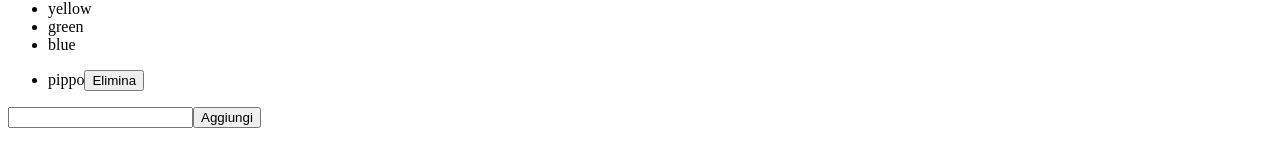
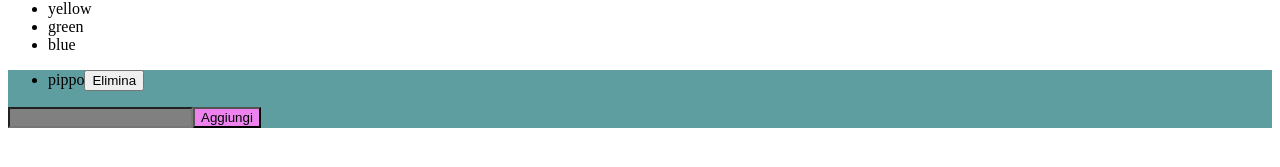
Before and after one commit to AlessioNatale/React, a React (Vite) app in the folder esercizi/: page / in a window 1280 px wide. Shown: the part 593-760 px from the top of the page. Built offline with nearby package versions, Linux system fonts and the light colour scheme.

Commit message:
commit-es-64

```diff
--- /dev/null
+++ b/esercizi/src/TodoList.module.scss
@@ -0,0 +1,11 @@
+.todo{
+    background-color: cadetblue;
+}
+
+.inputClass{
+    background-color: gray;
+}
+
+.button{
+    background-color: violet;
+}
--- a/esercizi/src/Todolist.jsx
+++ b/esercizi/src/Todolist.jsx
@@ -1,4 +1,5 @@
 import React, { useState } from 'react';
+import classes from "./TodoList.module.scss"
 
 export function Todolist({ items }) {
   const [newItem, setNewItem] = useState('');
@@ -20,7 +21,7 @@ export function Todolist({ items }) {
   };
 
   return (
-    <div>
+    <div className={classes.todo}>
       <ul>
         {itemsArray.map((item, index) => (
           <li key={index}>
@@ -29,8 +30,8 @@ export function Todolist({ items }) {
           </li>
         ))}
       </ul>
-      <input value={newItem} onChange={(e) => setNewItem(e.target.value)}/>
-      <button onClick={handleAddItem}>Aggiungi</button>
+      <input className={classes.inputClass} value={newItem} onChange={(e) => setNewItem(e.target.value)}/>
+      <button className={classes.button} onClick={handleAddItem}>Aggiungi</button>
     </div>
   );
 }
```
